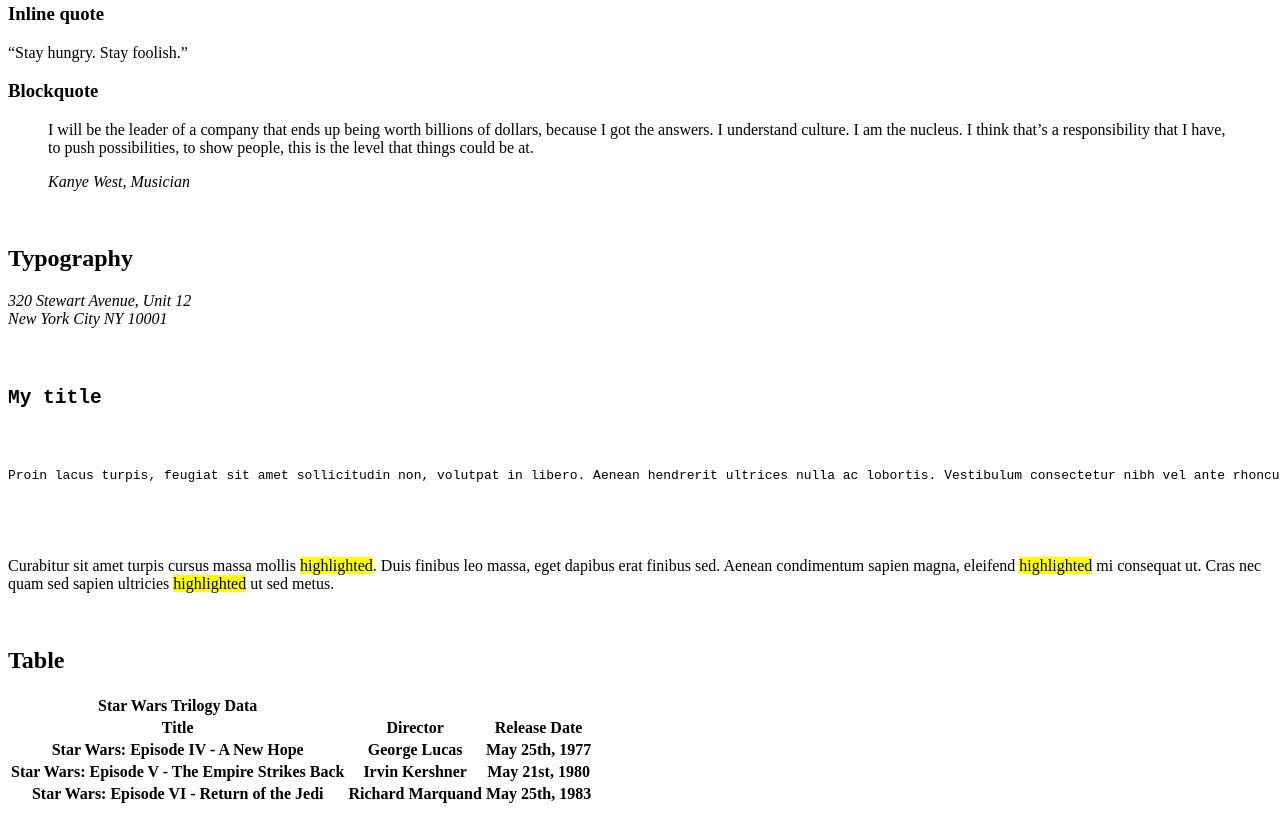
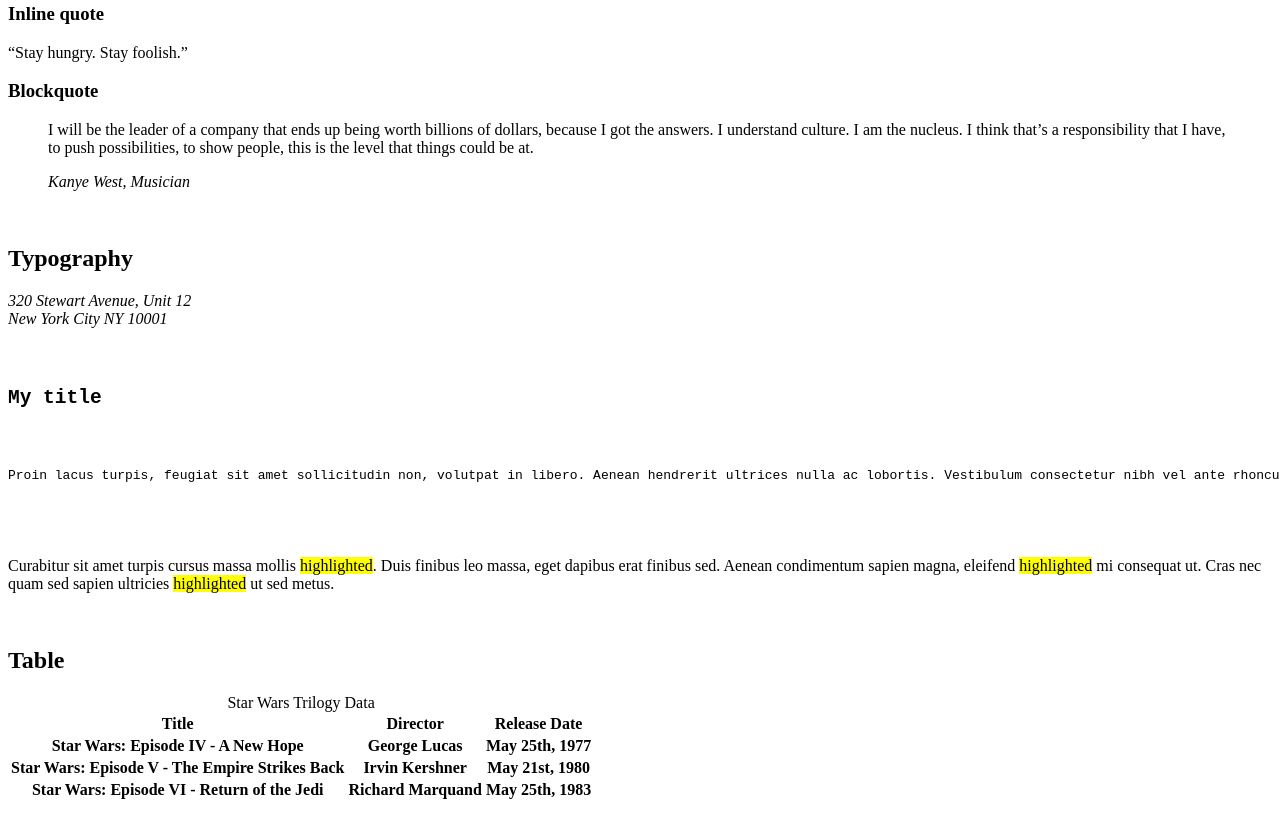
Before and after one commit to EJMarkle/atlas-web_front_end, a plain HTML site: page html_advanced/33-styleguide.html in a window 1280 px wide. Shown: the part 1155-1969 px from the top of the page. Drawn offline with Linux system fonts and the light colour scheme.

Commit message:
table caption

```diff
--- a/html_advanced/33-styleguide.html
+++ b/html_advanced/33-styleguide.html
@@ -119,8 +119,7 @@
         <h2>Table</h2>
     </header>
     <table>
-        <tr>
-            <th>Star Wars Trilogy Data</th>
+        <caption>Star Wars Trilogy Data</caption>
         </tr>
         <tr>
             <th scope="col"><strong>Title</strong></th>
```
